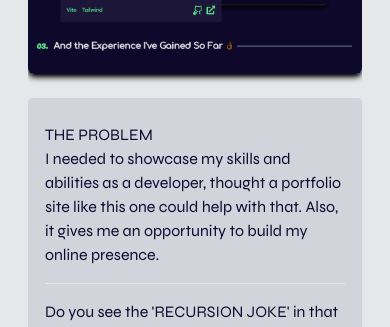
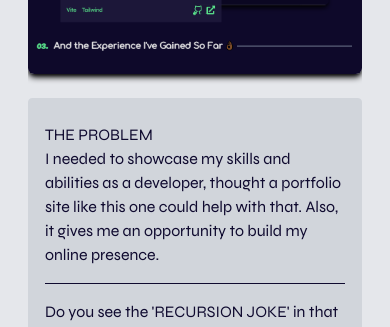
Before and after one commit to Basit-Balogun10/my-portfolio, a React (Vite) app: page / in a window 390 px wide. Shown: the part 2533-2860 px from the top of the page. Built offline with nearby package versions, Linux system fonts and the light colour scheme.

Commit message:
Fixed project section border appearance in mobile light mode

```diff
--- a/src/components/Project.tsx
+++ b/src/components/Project.tsx
@@ -140,7 +140,7 @@ const Project = ({ project, index }: propsType) => {
                         index % 2 === 0 ? "md:text-left" : "md:text-right"
                     } bg-gray-300 dark:bg-lighterMainColor/80 border border-gray-300 dark:border-lighterMainColor/80 rounded`}
                 >
-                    <p className="border-b pb-4">
+                    <p className="border-b border-mainColor dark:border-slate-400 pb-4">
                         <p>THE PROBLEM</p>
                         {project.problem}
                     </p>
```
